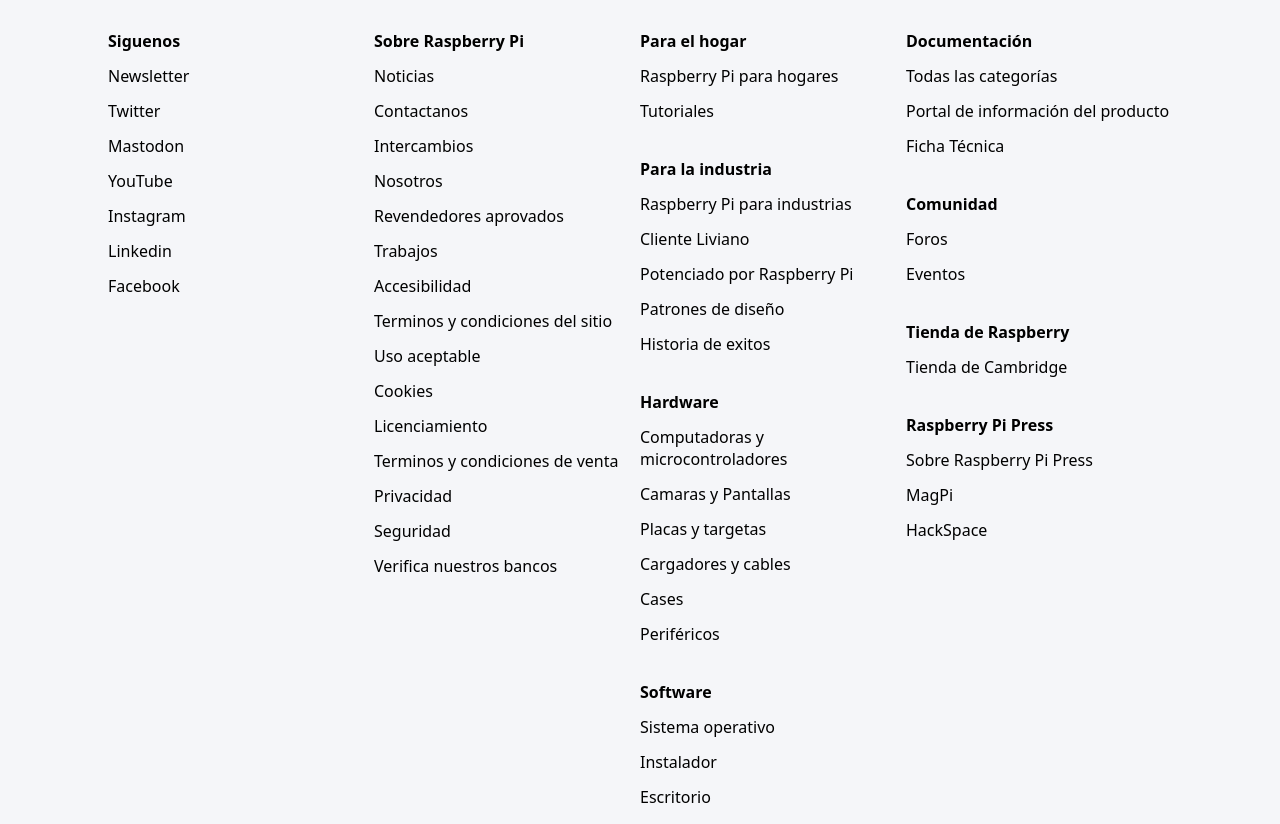
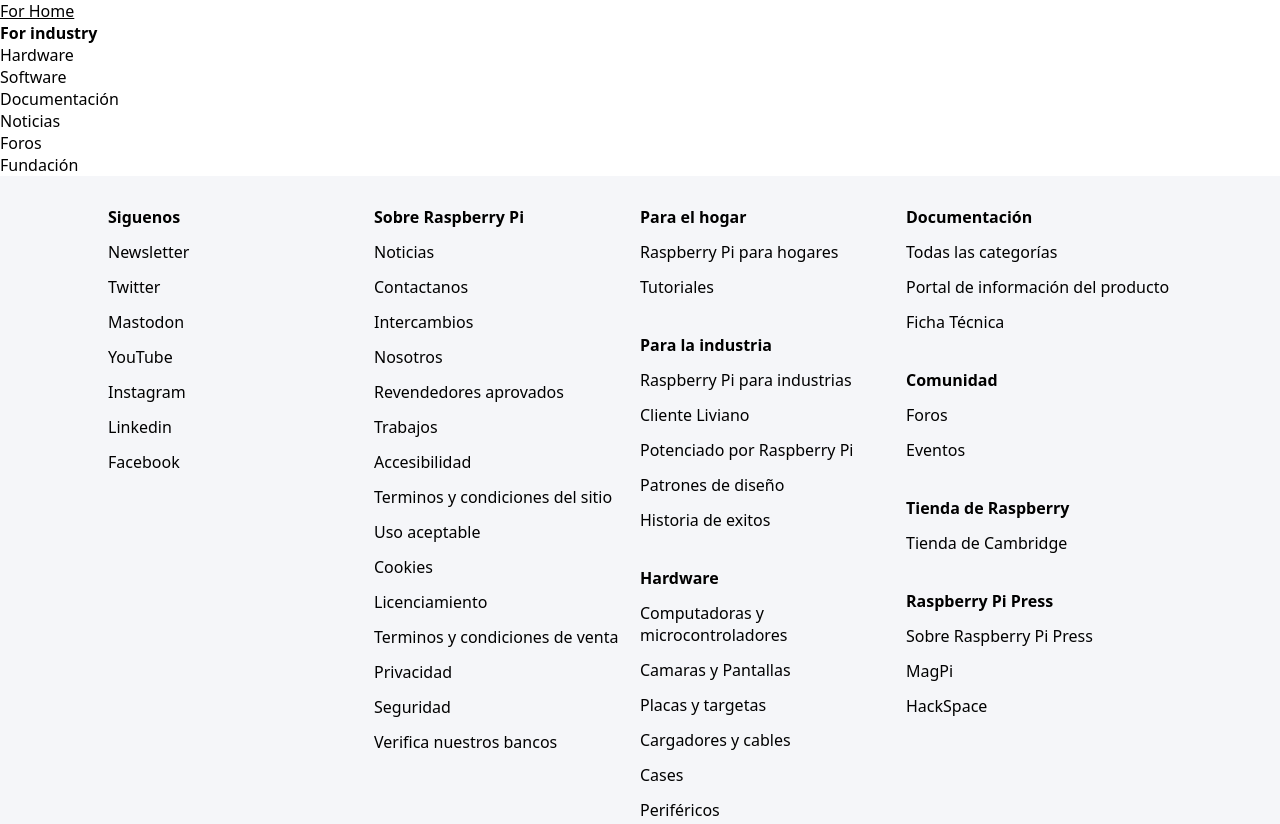
Before and after one commit to morphycode/fake-raspberrypi-website, a plain HTML site: page index.html in a window 1280 px wide. Shown: the top 824 px of the page. Drawn offline with Linux system fonts and the light colour scheme.

Commit message:
5 añadiendo html del header

```diff
--- a/css/styles.css
+++ b/css/styles.css
@@ -5,6 +5,7 @@
     ayuda:
     https://stackoverflow.com/questions/18178867/how-can-i-use-googles-roboto-font-on-a-website
     https://stackoverflow.com/questions/11419998/text-decoration-none-not-working
+    https://stackoverflow.com/questions/22674633/text-that-shows-an-underline-on-hover
 */
 
 * {
@@ -16,7 +17,11 @@
 }
 
 a:link {
-    text-decoration: none !important;
+    text-decoration: none; /*!important*/
+}
+
+a:hover {
+    text-decoration: underline;
 }
 
 /* Estilos de los pie de página: */
--- a/index.html
+++ b/index.html
@@ -8,6 +8,32 @@
 		<link rel="stylesheet" href="css/styles.css">
 	</head>
 	<body>
+		<!--Header-->
+		<div class="header-div-cookies-container">
+			<div class="obtener-cookies-usuario"></div>
+			<header>
+				<div class="logo-de-marca">
+					<!--Esto si que me va a tomar tiempo :(-->
+					<div></div>
+				</div>
+				<nav>
+					<ul>
+						<li><a href="http://"><span>For Home</span></a></li>
+						<li><a href="http://"><strong>For industry</strong></a></li>
+					</ul>
+					<ul>
+						<li><a href="http://">Hardware</a></li>
+						<li><a href="http://">Software</a></li>
+						<li><a href="http://">Documentación</a></li>
+						<li><a href="http://">Noticias</a></li>
+						<li><a href="http://">Foros</a></li>
+						<li><a href="http://">Fundación</a></li>
+					</ul>
+				</nav>
+			</header>
+		</div>
+		<!--Page content-->
+		<!--Footer-->
 		<footer>
 			<div class="container-footer">
 				<div class="item-footer">
```
